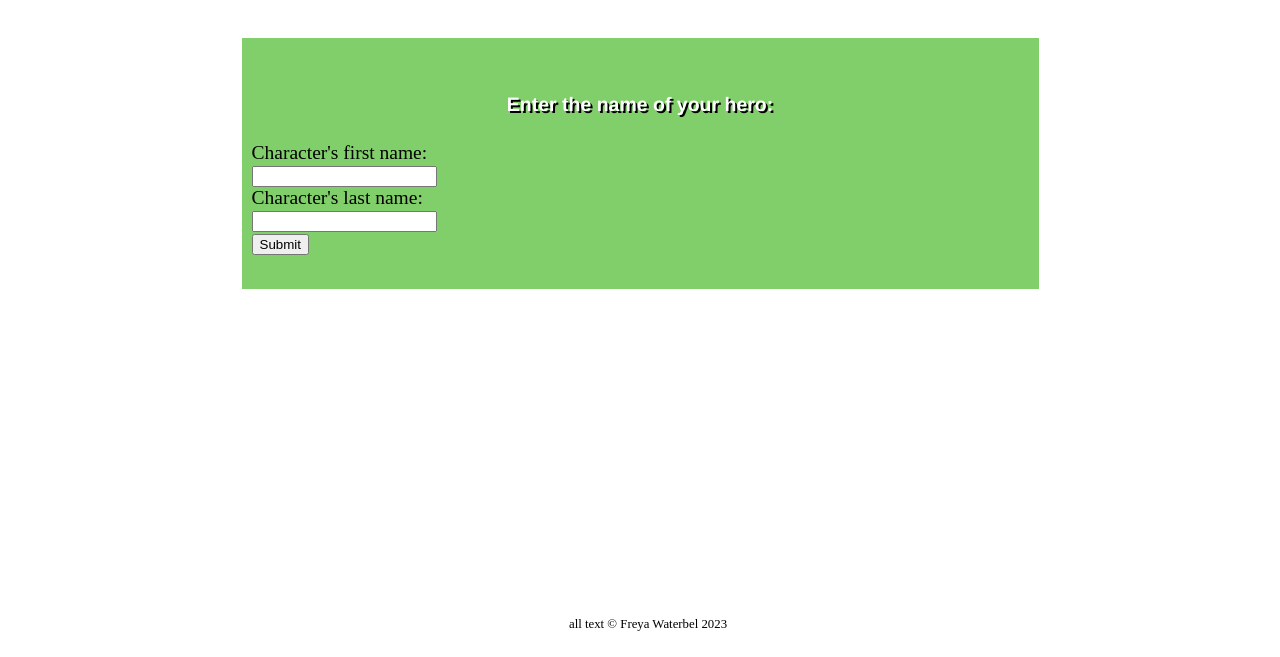
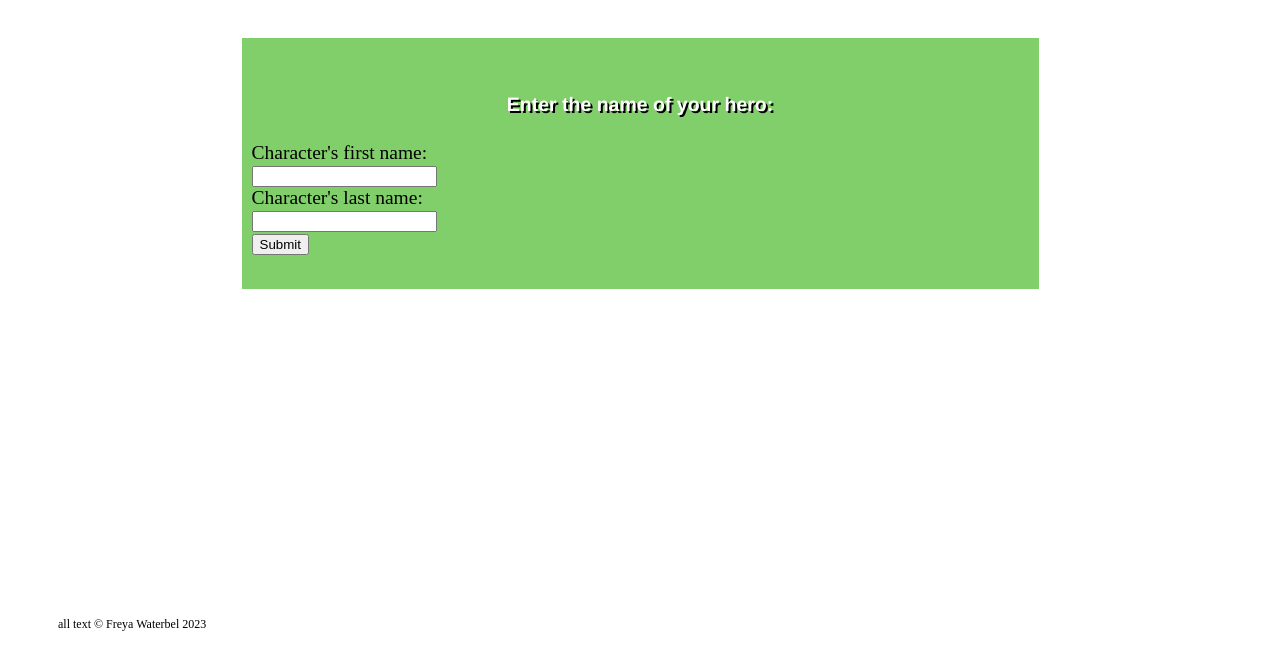
Before and after one commit to LaunchCodeAllhubs/js-assignment-4-html-me-something-freyawaterbel, a website: page index.html in a window 1280 px wide. Shown: the part 143-800 px from the top of the page. Drawn offline with Linux system fonts and the light colour scheme.

Commit message:
fixed footer AGAIN

```diff
--- a/index.html
+++ b/index.html
@@ -57,5 +57,5 @@
       </main>
 
    </body>
-   <footer style="font-size:80%;text-align:center">all text &copy; Freya Waterbel 2023</footer>
+   <footer id="footer">all text &copy; Freya Waterbel 2023</footer>
 </html>
--- a/script.js
+++ b/script.js
@@ -18,6 +18,7 @@ window.addEventListener('load', function() {
 
         setTimeout(function () {
         }, 50);
+        footer.style.position = "relative"
         if (emptyName(firstName)) {
             return alert("Name fields are required!");
         } else if (emptyName(lastName)) {
@@ -167,6 +168,7 @@ window.addEventListener('load', function() {
     let lastChoice = document.getElementById("lastchoice");
     let lastSelect = document.getElementById("lastselect");
     let lastResult = document.getElementById("lastresult");
+    let footer = document.getElementById("footer");
 
     function rollTheDice() {
         return Math.ceil(Math.random()*6);
--- a/styles.css
+++ b/styles.css
@@ -101,8 +101,10 @@ div {
 footer {
     font-size: 75%;
     font-family:'Times New Roman', Times, serif;
-    position: absolute;
+    position: fixed;
     bottom: 0;
     width: 100%;
     height: 2.5rem;
+    padding-left: 50px;
+    padding-top: 60px;
 }
```
